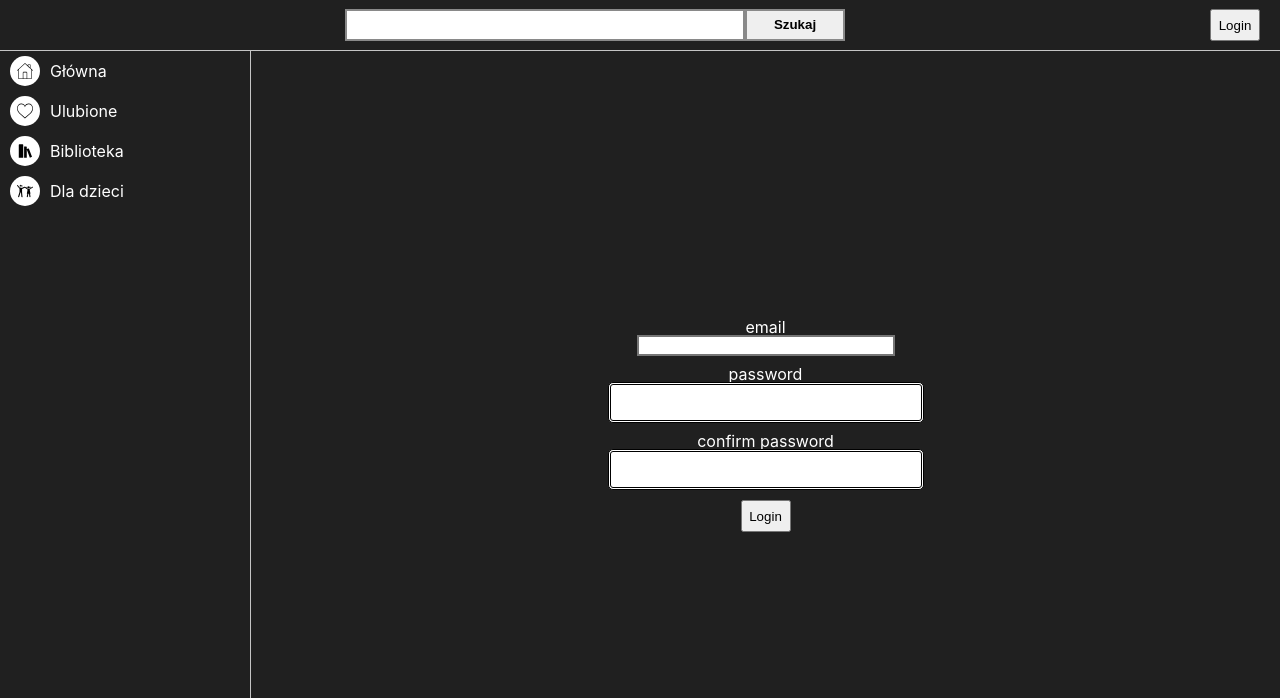
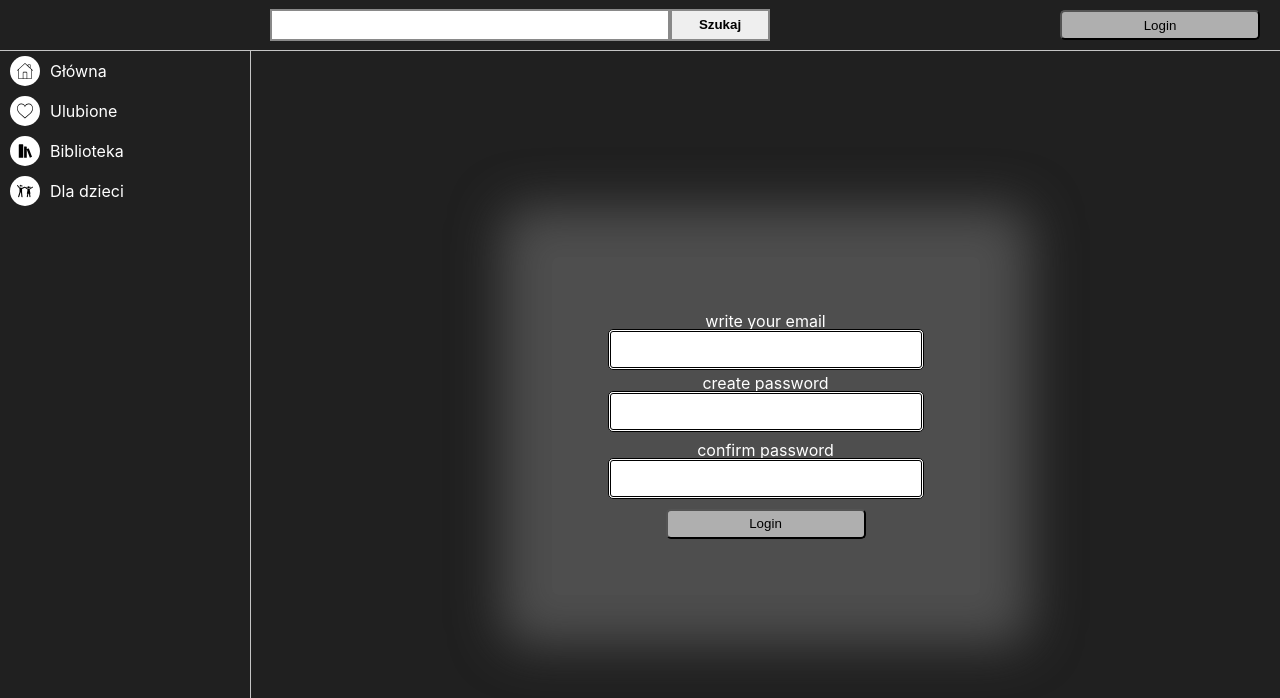
Before and after one commit to Mariusz-19/video-library, a React (Create React App) app: page /create-account in a window 1280 px wide. Shown: the top 698 px of the page. Built offline with nearby package versions, Linux system fonts and the light colour scheme.

Commit message:
add some styles for CreateAccount and Login

```diff
--- a/src/pages/CraateAccount/CreateAccount.scss
+++ b/src/pages/CraateAccount/CreateAccount.scss
@@ -2,11 +2,38 @@
     display: flex;
     align-items: center;
     flex-direction: column;
-    margin-left: auto;
+    margin: auto;
+    justify-content: center;
+    background: rgb(78 78 78);
+    padding: 56px;
+    border-radius: 7px;
+    border: white;
+    box-shadow: 0px 0px 50px 50px rgb(78, 78, 78);
     margin-right: auto;
 }
 .email {
-    margin-bottom: 10px;
-    width: 250px;
+    margin-bottom: 5px;
+    width: 300px;
+    height: 25px;
+    border-radius: 5px;
+    border: none;
     border-style: double;
+    padding: 5px;
+    font-size: 16px;
     }
+
+.login-button {
+    width: 200px;
+    height: 30px;
+    border-radius: 5px;
+    cursor: pointer;
+    background-color: grey;
+    animation-name: flash;
+    animation-duration: 8s;
+    animation-iteration-count: infinite;
+    }
+
+    @keyframes flash {
+     from {background-color: rgb(149, 149, 149);}
+     to {background-color: rgb(177, 177, 177);}
+    }
--- a/src/pages/CraateAccount/CreateAccount.tsx
+++ b/src/pages/CraateAccount/CreateAccount.tsx
@@ -5,8 +5,8 @@ function CreateAccount() {
 
   return (
     <form className= "form" action="">
-      email<input className="email" type="email" />
-      password<input className="password" type="password" />
+      write your email<input className="email" type="email" />
+      create password<input className="password" type="password" />
       confirm password<input className="password" type="password" />
       <button className="login-button" onClick={() => navigate("/login")}>
         Login
--- a/src/pages/Login/Login.scss
+++ b/src/pages/Login/Login.scss
@@ -33,18 +33,22 @@
     font-size: 16px;
 }
 .button {
-    margin-top: 10px;
+    border-radius: 5px;
+    width: 200px;
+    height: 30px;
     cursor: pointer;
+    background-color: grey;
     animation-name: flash;
-    animation-duration: 3s;
+    animation-duration: 8s;
     animation-iteration-count: infinite;
   }
 
   @keyframes flash {
-    from {background-color: rgb(158, 18, 18);}
+    from {background-color: rgb(149, 149, 149);}
     to {background-color: rgb(177, 177, 177);}
 }
 
 .forgot-password{
+    margin-bottom: 10px;
     color:aliceblue
 }
```
